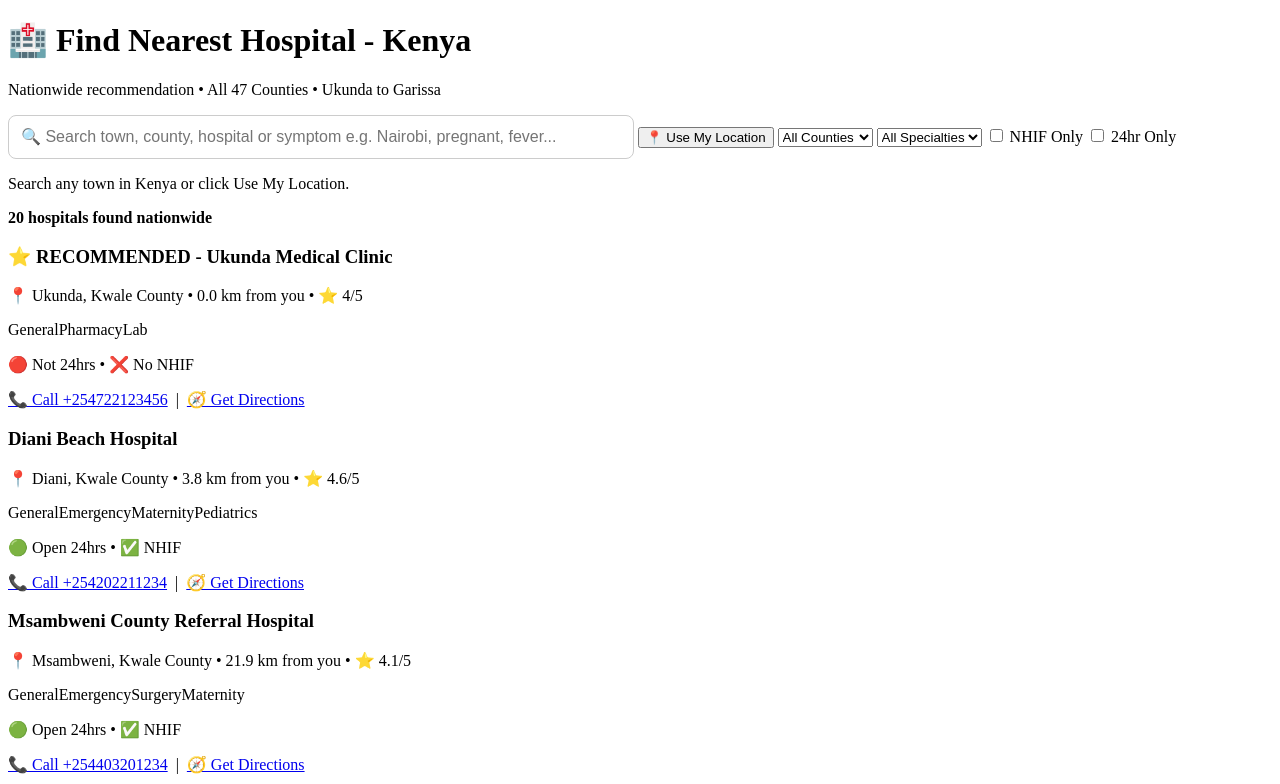
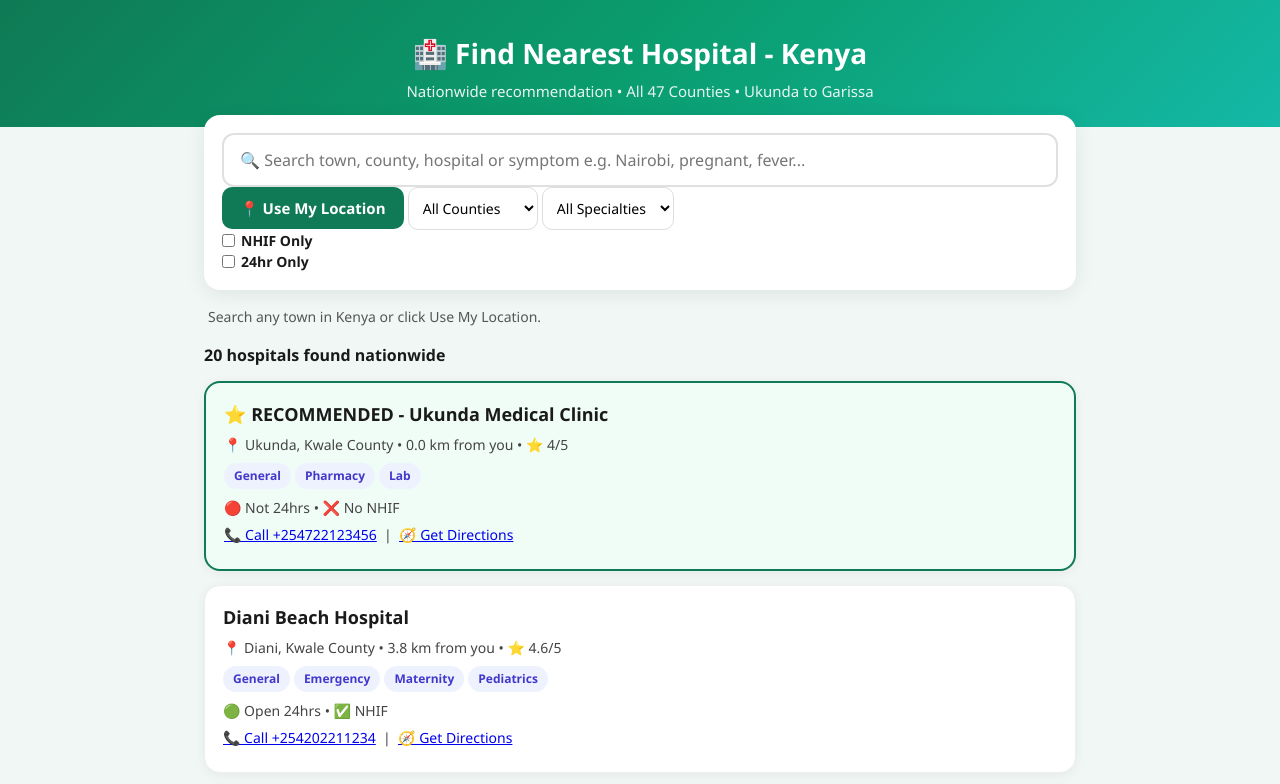
Before and after one commit to oduor123/Hospital-Finder, a plain HTML site: page index.html in a window 1280 px wide. Shown: the top 784 px of the page. Drawn offline with Linux system fonts and the light colour scheme.

Commit message:
Update style.css

```diff
--- a/style.css
+++ b/style.css
@@ -1 +1,31 @@
-#searchInput { width: 100%; max-width: 600px; padding: 12px; border-radius: 8px; border: 1px solid #ccc; font-size: 16px; }
+* { box-sizing: border-box; margin: 0; padding: 0; font-family: 'Segoe UI', system-ui, -apple-system, sans-serif; }
+body { background: #f0f7f4; color: #1a1a1a; line-height: 1.5; }
+header { background: linear-gradient(135deg, #0f7a55 0%, #0a9d6e 50%, #14b8a6 100%); color: white; padding: 32px 16px 24px; text-align: center; }
+header h1 { font-size: 28px; margin-bottom: 6px; }
+header p { opacity: 0.9; font-size: 15px; }
+.hero-stats { display: flex; justify-content: center; gap: 12px; margin-top: 16px; flex-wrap: wrap; }
+.hero-stats span { background: rgba(255,255,255,0.2); padding: 6px 14px; border-radius: 20px; font-size: 13px; font-weight: 600; }
+main { max-width: 900px; margin: -12px auto 40px; padding: 0 14px; }
+.controls { background: white; border-radius: 16px; padding: 18px; box-shadow: 0 4px 20px rgba(0,0,0,0.08); }
+#searchInput { width: 100%; padding: 14px 16px; border-radius: 12px; border: 2px solid #e0e0e0; font-size: 16px; outline: none; }
+#searchInput:focus { border-color: #0f7a55; }
+.quick-chips { display: flex; gap: 8px; flex-wrap: wrap; margin: 12px 0; }
+.chip { background: #e6f4ee; color: #0f7a55; border: 1px solid #c8e8d8; padding: 6px 12px; border-radius: 20px; font-size: 13px; cursor: pointer; font-weight: 600; }
+.chip:hover { background: #0f7a55; color: white; }
+.filters-row { display: flex; gap: 8px; flex-wrap: wrap; align-items: center; margin-top: 10px; }
+#locateBtn { background: #0f7a55; color: white; border: none; padding: 11px 18px; border-radius: 10px; font-size: 15px; font-weight: 700; cursor: pointer; flex: 1; min-width: 160px; }
+#locateBtn:hover { background: #0a5c40; }
+select { padding: 10px; border-radius: 10px; border: 1px solid #ddd; font-size: 14px; background: white; flex: 1; min-width: 130px; }
+label { font-size: 14px; font-weight: 600; display: flex; align-items: center; gap: 6px; }
+#status { margin: 16px 4px; color: #555; font-size: 14px; }
+#results { display: flex; flex-direction: column; gap: 14px; }
+.card { background: white; border-radius: 16px; padding: 18px; box-shadow: 0 2px 12px rgba(0,0,0,0.06); border: 1px solid #eee; }
+.card.best { border: 2px solid #0f7a55; background: #f0fdf7; }
+.card h3 { font-size: 18px; margin-bottom: 6px; }
+.card p { margin: 6px 0; font-size: 14px; color: #444; }
+.badge { display: inline-block; background: #eef2ff; color: #4338ca; padding: 4px 10px; border-radius: 20px; font-size: 12px; font-weight: 700; margin: 2px 4px 2px 0; }
+.card .actions { display: flex; gap: 10px; margin-top: 12px; flex-wrap: wrap; }
+.btn-call { background: #2563eb; color: white; padding: 10px 16px; border-radius: 10px; text-decoration: none; font-weight: 700; font-size: 14px; flex: 1; text-align: center; }
+.btn-dir { background: #0f7a55; color: white; padding: 10px 16px; border-radius: 10px; text-decoration: none; font-weight: 700; font-size: 14px; flex: 1; text-align: center; }
+footer { text-align: center; padding: 20px; color: #888; font-size: 13px; }
+@media (max-width: 600px) { header h1 { font-size: 22px; } }
```
